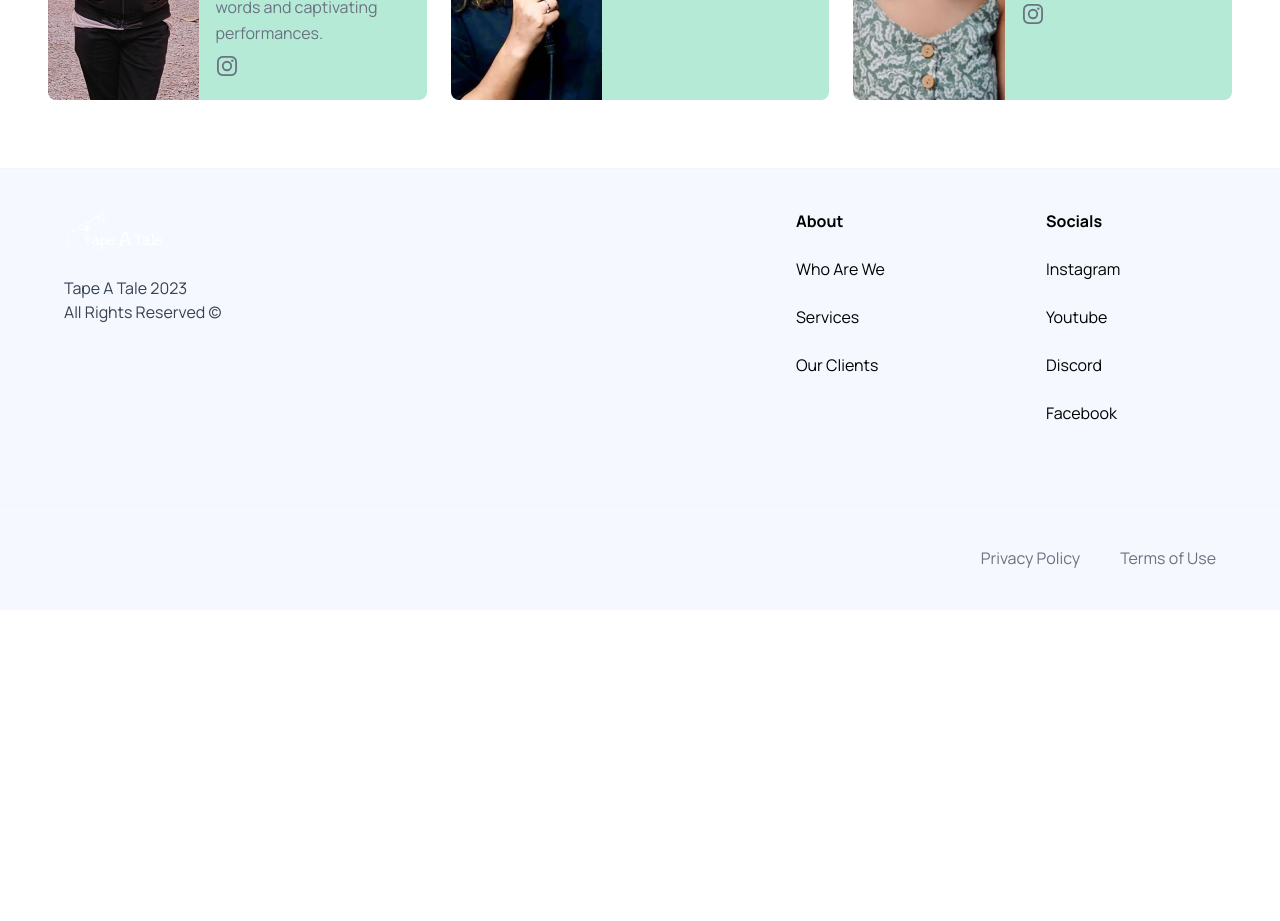
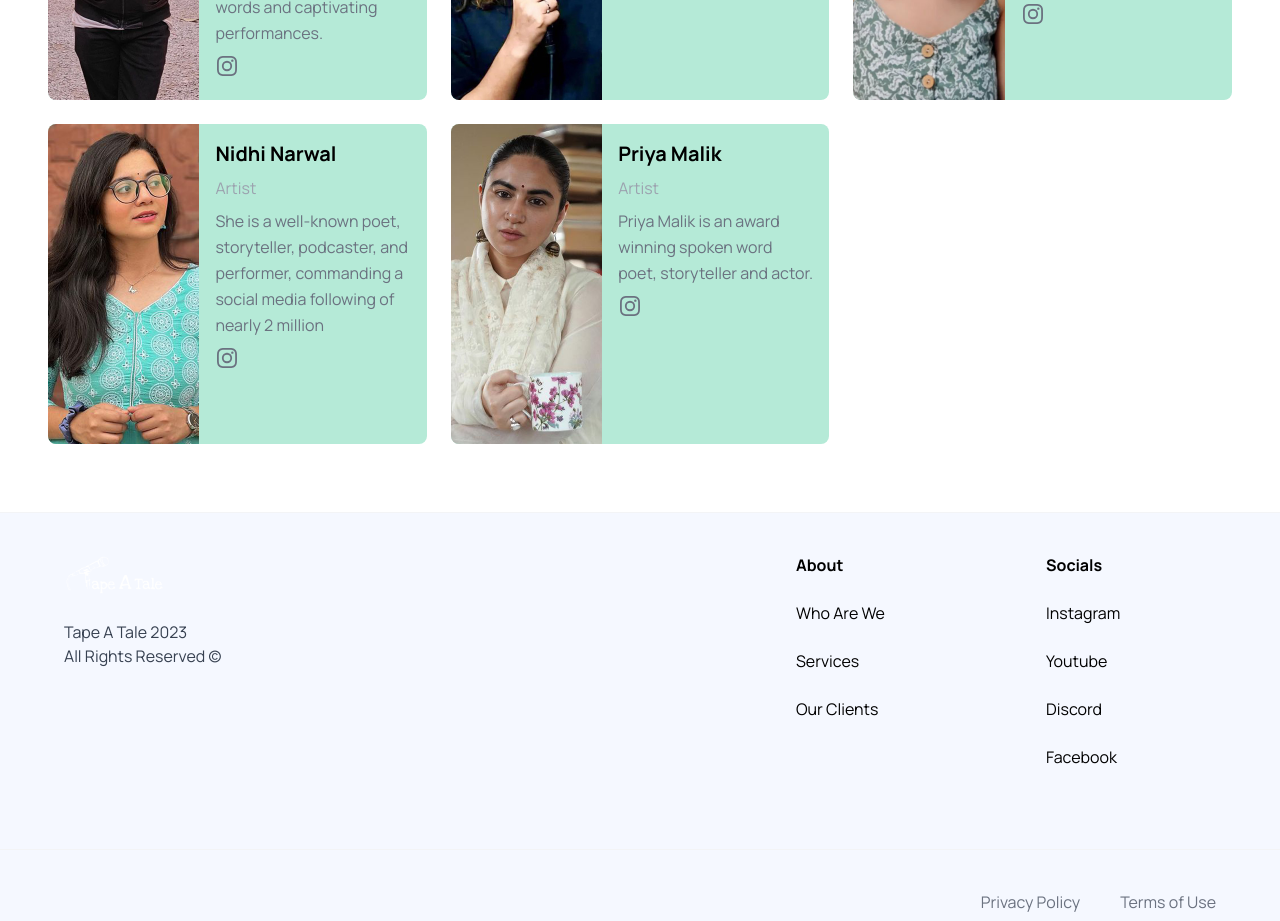
Before and after one commit to aliwhosane/agency-landing-page, a Next.js app: page /services/management in a window 1280 px wide. Shown: the part 1680-2601 px from the top of the page. Before the commit the page ends 2290 px from the top, so only its background shows below. Built offline with nearby package versions, Linux system fonts and the light colour scheme; no server answers.

Commit message:
added new artists

```diff
--- a/constants/index.ts
+++ b/constants/index.ts
@@ -283,5 +283,23 @@ export const footerLinks = [
     facebook: '',
     twitter: '',
     instagram: 'https://www.instagram.com/Hellyshah_/'
+  },
+  {
+    name: 'Nidhi Narwal',
+    image: '/artists/nidhinarwal.png',
+    profession:'Artist',
+    desc:'She is a well-known poet, storyteller, podcaster, and performer, commanding a social media following of nearly 2 million',
+    facebook: '',
+    twitter: '',
+    instagram: 'https://www.instagram.com/nidhi.narwal_/'
+  },
+  {
+    name: 'Priya Malik',
+    image: '/artists/priyamalik.png',
+    profession:'Artist',
+    desc:'Priya Malik is an award winning spoken word poet, storyteller and actor.',
+    facebook: '',
+    twitter: '',
+    instagram: 'https://www.instagram.com/priyasometimes/'
   }
 ]
```
Also changed, not shown: public/artists/nidhinarwal.png (added), public/artists/priyamalik.png (added).
